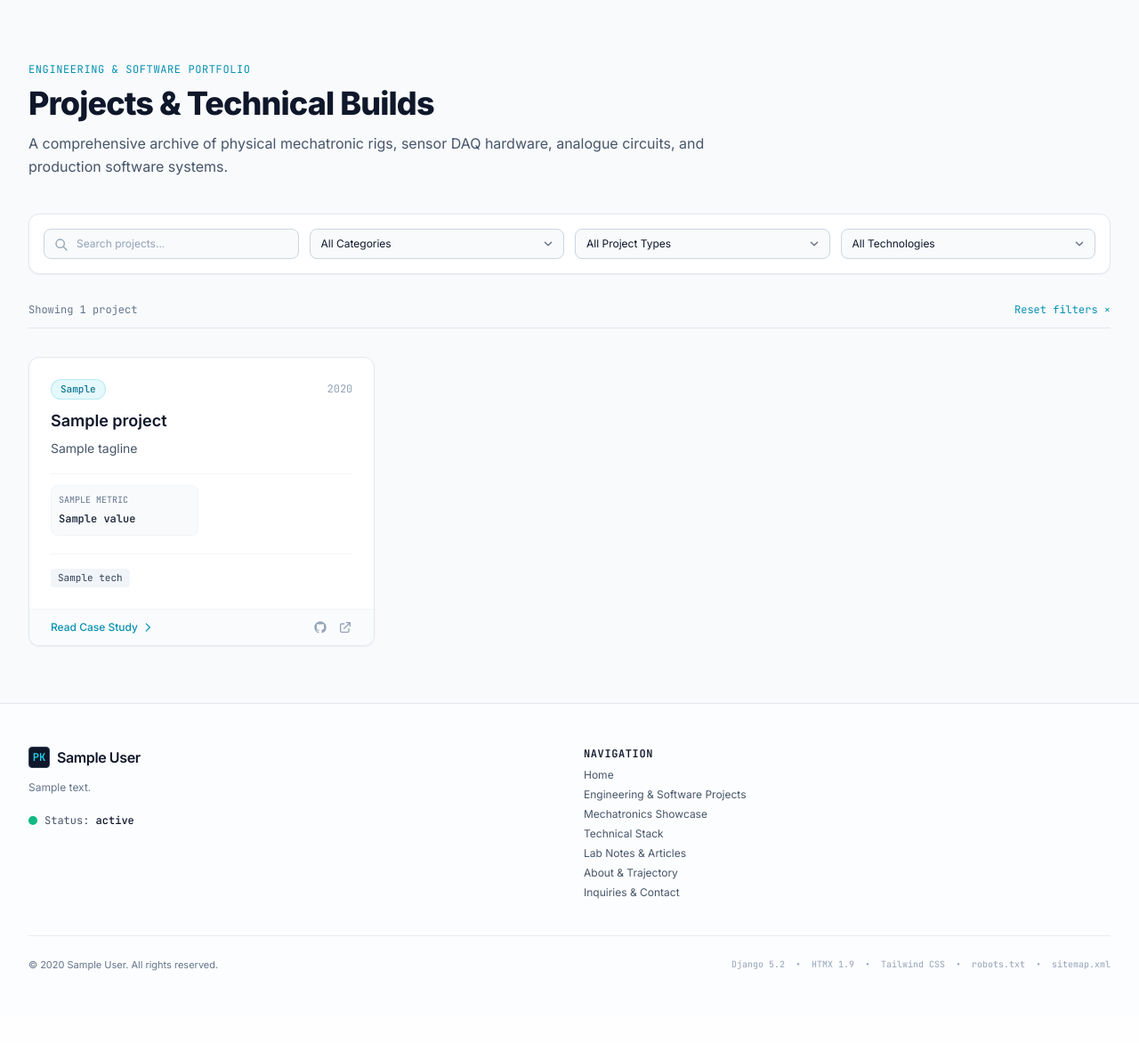
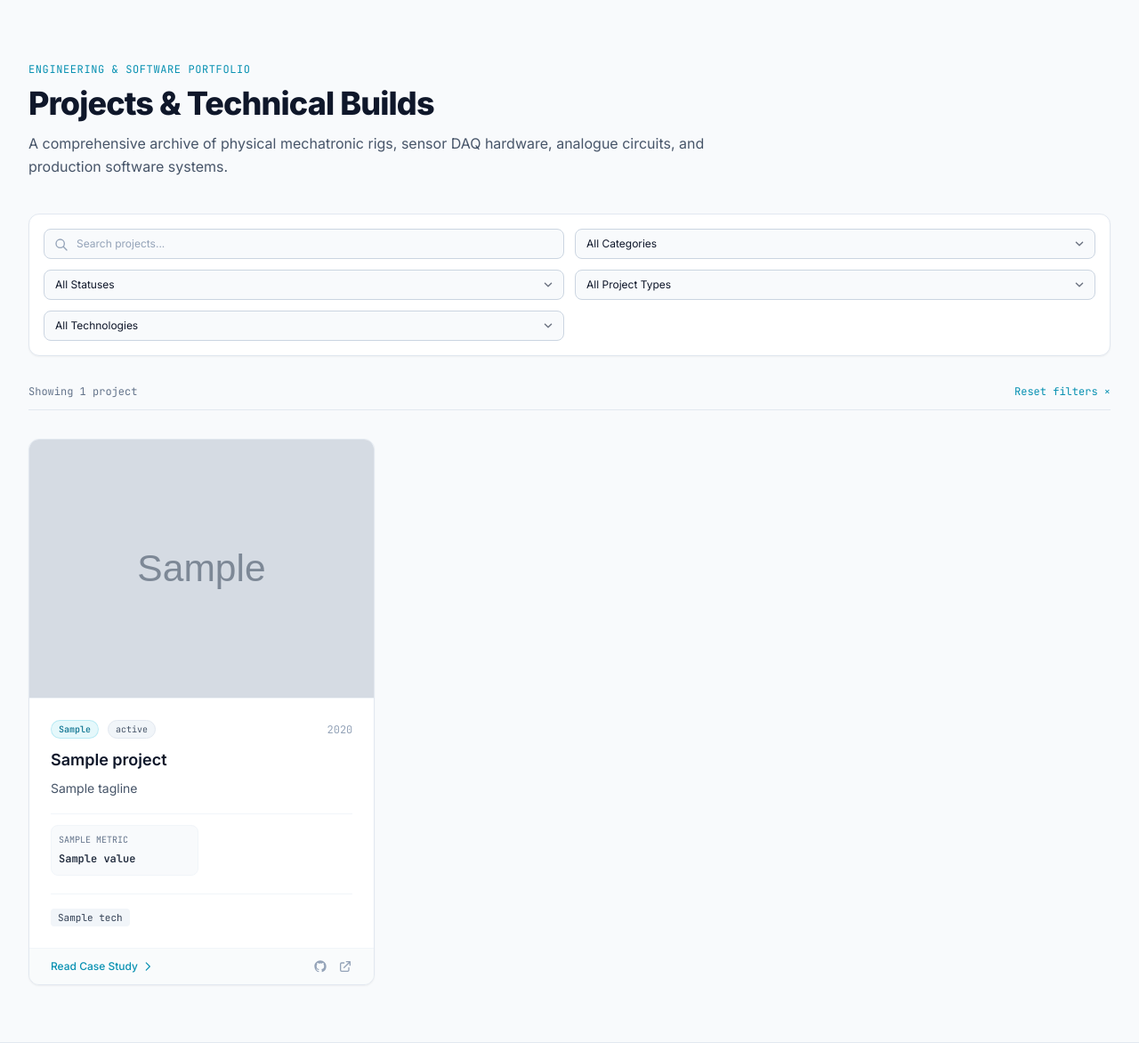
Before and after one commit to kouekamluc/ptah-portfolio, a Django app: template templates/projects/list.html in a window 1280 px wide. Shown: the part 65-1237 px from the top of the page at 89% size. Before the commit the page ends 1156 px from the top, so only its background shows below. Run offline with Django 3.2, Linux system fonts and the light colour scheme; the template is opened without the code that fills it: most values are stand-ins (such as "Sample title", 1, 10 or a date in 2020); grey boxes marked "Sample" are stand-in pictures.

Commit message:
feat(projects): enhance Project list page, filters, ordering, pagination, and accessibility (Prompt 5)

```diff
--- a/templates/partials/project_card.html
+++ b/templates/partials/project_card.html
@@ -1,19 +1,36 @@
 <div class="group flex flex-col rounded-xl border border-slate-200 dark:border-slate-800 bg-white dark:bg-[#0c1220] hover:border-cyan-500/50 dark:hover:border-cyan-500/50 shadow-sm hover:shadow-md transition-all duration-200 overflow-hidden">
 
-  <!-- Card Header & Status -->
+  <!-- Thumbnail (if uploaded) -->
+  {% if project.thumbnail %}
+    <a href="{{ project.get_absolute_url }}" class="aspect-video w-full overflow-hidden bg-slate-100 dark:bg-slate-800 block border-b border-slate-100 dark:border-slate-800/80">
+      <img
+        src="{{ project.thumbnail.url }}"
+        alt="{{ project.title }}"
+        loading="lazy"
+        class="w-full h-full object-cover group-hover:scale-105 transition-transform duration-300"
+      >
+    </a>
+  {% endif %}
+
+  <!-- Card Body -->
   <div class="p-6 flex-1 flex flex-col justify-between">
     <div>
-      <div class="flex items-center justify-between gap-2 mb-3">
-        <span class="inline-flex items-center px-2.5 py-0.5 rounded-full text-[11px] font-mono font-medium {% if project.is_hardware_project %}bg-amber-500/10 text-amber-700 dark:text-amber-400 border border-amber-500/20{% else %}bg-cyan-500/10 text-cyan-700 dark:text-cyan-400 border border-cyan-500/20{% endif %}">
-          {{ project.get_project_type_display }}
-        </span>
+      <div class="flex flex-wrap items-center justify-between gap-2 mb-3">
+        <div class="flex items-center space-x-1.5 flex-wrap gap-1">
+          <span class="inline-flex items-center px-2 py-0.5 rounded-full text-[10px] font-mono font-medium {% if project.is_hardware_project %}bg-amber-500/10 text-amber-700 dark:text-amber-400 border border-amber-500/20{% else %}bg-cyan-500/10 text-cyan-700 dark:text-cyan-400 border border-cyan-500/20{% endif %}">
+            {{ project.get_project_type_display }}
+          </span>
+          <span class="inline-flex items-center px-2 py-0.5 rounded-full text-[10px] font-mono bg-slate-100 dark:bg-slate-800/90 text-slate-600 dark:text-slate-400 border border-slate-200 dark:border-slate-700">
+            {{ project.get_status_display }}
+          </span>
+        </div>
         <span class="text-xs font-mono text-slate-400 dark:text-slate-500">
           {{ project.year_display }}
         </span>
       </div>
 
       <h3 class="text-lg font-semibold text-slate-900 dark:text-white group-hover:text-cyan-600 dark:group-hover:text-cyan-400 transition-colors leading-snug">
-        <a href="{{ project.get_absolute_url }}">
+        <a href="{{ project.get_absolute_url }}" class="focus:outline-none focus:underline">
           {{ project.title }}
         </a>
       </h3>
--- a/templates/projects/list.html
+++ b/templates/projects/list.html
@@ -25,10 +25,11 @@
       hx-target="#project-grid"
       hx-trigger="change, keyup delay:250ms from:#project-search"
       hx-push-url="true"
-      class="grid grid-cols-1 sm:grid-cols-2 lg:grid-cols-4 gap-3"
+      class="grid grid-cols-1 sm:grid-cols-2 lg:grid-cols-5 gap-3"
     >
       <!-- Search -->
       <div class="relative">
+        <label for="project-search" class="sr-only">Search projects</label>
         <input
           id="project-search"
           type="text"
@@ -44,7 +45,9 @@
 
       <!-- Domain Category Filter -->
       <div>
+        <label for="category-select" class="sr-only">Category</label>
         <select
+          id="category-select"
           name="category"
           class="w-full py-2 px-3 text-xs rounded-lg border border-slate-300 dark:border-slate-700 bg-slate-50 dark:bg-slate-900 text-slate-900 dark:text-slate-100 focus:outline-none focus:ring-2 focus:ring-cyan-500"
         >
@@ -57,9 +60,28 @@
         </select>
       </div>
 
+      <!-- Status Filter -->
+      <div>
+        <label for="status-select" class="sr-only">Status</label>
+        <select
+          id="status-select"
+          name="status"
+          class="w-full py-2 px-3 text-xs rounded-lg border border-slate-300 dark:border-slate-700 bg-slate-50 dark:bg-slate-900 text-slate-900 dark:text-slate-100 focus:outline-none focus:ring-2 focus:ring-cyan-500"
+        >
+          <option value="">All Statuses</option>
+          {% for status_key, status_label in statuses %}
+            <option value="{{ status_key }}" {% if current_status == status_key %}selected{% endif %}>
+              {{ status_label }}
+            </option>
+          {% endfor %}
+        </select>
+      </div>
+
       <!-- Project Type Filter -->
       <div>
+        <label for="type-select" class="sr-only">Project Type</label>
         <select
+          id="type-select"
           name="type"
           class="w-full py-2 px-3 text-xs rounded-lg border border-slate-300 dark:border-slate-700 bg-slate-50 dark:bg-slate-900 text-slate-900 dark:text-slate-100 focus:outline-none focus:ring-2 focus:ring-cyan-500"
         >
@@ -74,13 +96,15 @@
 
       <!-- Technology Filter -->
       <div>
+        <label for="tech-select" class="sr-only">Technology</label>
         <select
+          id="tech-select"
           name="tech"
           class="w-full py-2 px-3 text-xs rounded-lg border border-slate-300 dark:border-slate-700 bg-slate-50 dark:bg-slate-900 text-slate-900 dark:text-slate-100 focus:outline-none focus:ring-2 focus:ring-cyan-500"
         >
           <option value="">All Technologies</option>
           {% for tech in technologies %}
-            <option value="{{ tech.slug }}" {% if current_tech == tech.slug %}selected{% endif %}>
+            <option value="{{ tech.slug }}" {% if current_tech == tech.slug or current_tech == tech.name %}selected{% endif %}>
               {{ tech.name }}
             </option>
           {% endfor %}
```
Also changed, not shown: projects/tests.py (+71 -0 lines), projects/views.py (+15 -7 lines).
